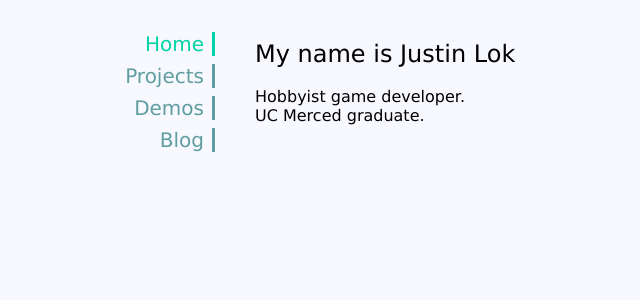
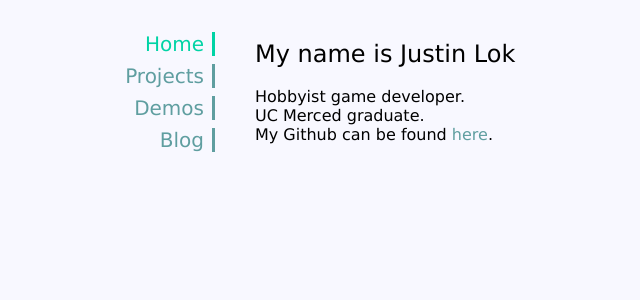
Before and after one commit to justinlok/justinlok.github.io, a Jekyll site: the page built from index.html, in a window 1280 px wide. Shown: the top 300 px of the page, without its empty margins (167-807 px from the left). Built offline with Jekyll 4.4.1, drawn with Linux system fonts in a browser that asks for light colours; nearby versions of some CDN libraries.

Commit message:
added github link

```diff
--- a/index.html
+++ b/index.html
@@ -13,6 +13,8 @@ title: Home
         <p>Hobbyist game developer.
         <br/>
         UC Merced graduate.
-        </p>
+        <br/>
+        My Github can be found <a href="https://github.com/justinlok/">here</a>.
+    </p>
     </body>
 </html>
```
